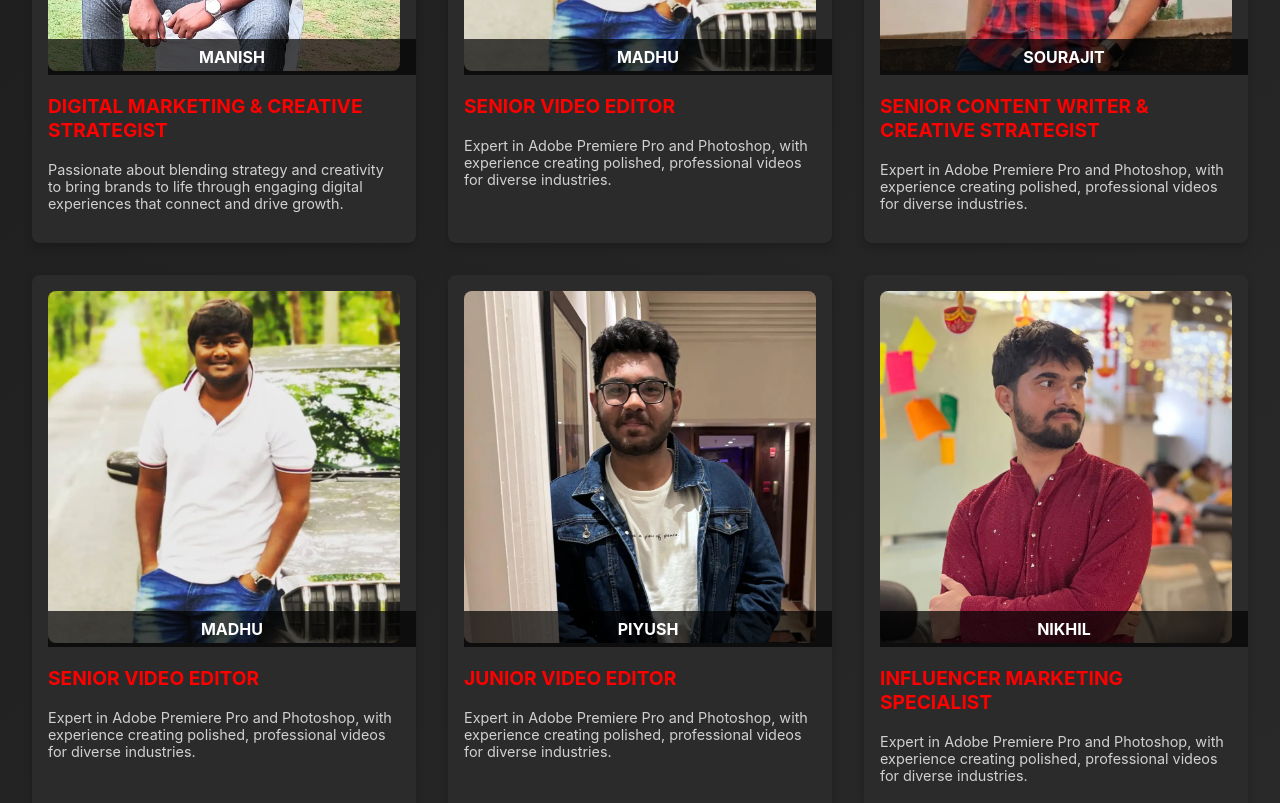
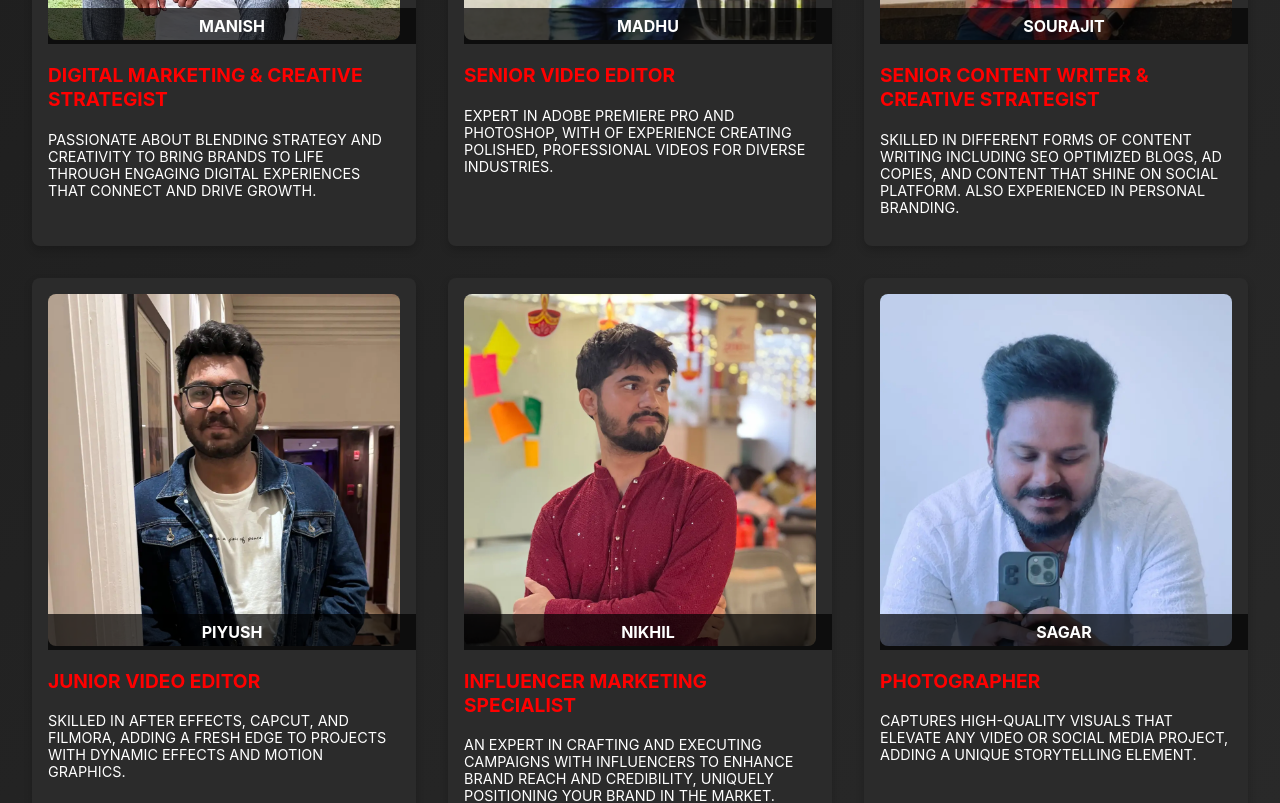
Before and after one commit to PiyushGogo/just-do-it, a React (Create React App) app in the folder just-do-it/: page / in a window 1280 px wide. Shown: the part 2120-2923 px from the top of the page. Built offline with nearby package versions, Linux system fonts and the light colour scheme.

Commit message:
Team section css fix

```diff
--- a/just-do-it/src/pages/TeamSection/TeamSection.css
+++ b/just-do-it/src/pages/TeamSection/TeamSection.css
@@ -1,15 +1,11 @@
 .team-section {
-    padding: 4rem 2rem;
-    /* background-color: #1c1c1c; */
+    padding: 2rem;
     background: linear-gradient(135deg, #1d1d1d, #2c2c2c);
-    color: #ffffff;
-    /* border-radius: 12px; */
   }
 
   .team-heading {
     text-align: center;
     font-size: 2.5rem;
-    margin-bottom: 2rem;
     color: red;
     font-weight: 900;
   }
@@ -68,7 +64,7 @@
 
   .member-info p {
     font-size: 0.9rem;
-    color: #d1d1d1;
+    color: white;
   }
 
   /* Responsive styling */
--- a/just-do-it/src/pages/TeamSection/TeamSection.jsx
+++ b/just-do-it/src/pages/TeamSection/TeamSection.jsx
@@ -7,56 +7,56 @@ const teamMembers = [
     name: "MANISH",
     role: "DIGITAL MARKETING & CREATIVE STRATEGIST",
     description:
-      "Passionate about blending strategy and creativity to bring brands to life through engaging digital experiences that connect and drive growth.",
+      "PASSIONATE ABOUT BLENDING STRATEGY AND CREATIVITY TO BRING BRANDS TO LIFE THROUGH ENGAGING DIGITAL EXPERIENCES THAT CONNECT AND DRIVE GROWTH.",
     image: "/Manish.webp",
   },
   {
     name: "MADHU",
     role: "SENIOR VIDEO EDITOR",
     description:
-      "Expert in Adobe Premiere Pro and Photoshop, with experience creating polished, professional videos for diverse industries.",
+      "EXPERT IN ADOBE PREMIERE PRO AND PHOTOSHOP, WITH OF EXPERIENCE CREATING POLISHED, PROFESSIONAL VIDEOS FOR DIVERSE INDUSTRIES.",
     image: "/Madhu.webp",
   },
   {
     name: "SOURAJIT",
     role: "SENIOR CONTENT WRITER & CREATIVE STRATEGIST",
     description:
-      "Expert in Adobe Premiere Pro and Photoshop, with experience creating polished, professional videos for diverse industries.",
+      "SKILLED IN DIFFERENT FORMS OF CONTENT WRITING INCLUDING SEO OPTIMIZED BLOGS, AD COPIES, AND CONTENT THAT SHINE ON SOCIAL PLATFORM. ALSO EXPERIENCED IN PERSONAL BRANDING.",
     image: "/Sourajit.webp",
   },
-  {
-    name: "MADHU",
-    role: "SENIOR VIDEO EDITOR",
-    description:
-      "Expert in Adobe Premiere Pro and Photoshop, with experience creating polished, professional videos for diverse industries.",
-    image: "/Madhu.webp",
-  },
+  // {
+  //   name: "MADHU",
+  //   role: "SENIOR VIDEO EDITOR",
+  //   description:
+  //     "Expert in Adobe Premiere Pro and Photoshop, with experience creating polished, professional videos for diverse industries.",
+  //   image: "/Madhu.webp",
+  // },
   {
     name: "PIYUSH",
     role: "JUNIOR VIDEO EDITOR",
     description:
-      "Expert in Adobe Premiere Pro and Photoshop, with experience creating polished, professional videos for diverse industries.",
+      "SKILLED IN AFTER EFFECTS, CAPCUT, AND FILMORA, ADDING A FRESH EDGE TO PROJECTS WITH DYNAMIC EFFECTS AND MOTION GRAPHICS.",
     image: "/Piyush.webp",
   },
   {
     name: "NIKHIL",
     role: "INFLUENCER MARKETING SPECIALIST",
     description:
-      "Expert in Adobe Premiere Pro and Photoshop, with experience creating polished, professional videos for diverse industries.",
+      "AN EXPERT IN CRAFTING AND EXECUTING CAMPAIGNS WITH INFLUENCERS TO ENHANCE BRAND REACH AND CREDIBILITY, UNIQUELY POSITIONING YOUR BRAND IN THE MARKET.",
     image: "/Nikhil.webp",
   },
   {
     name: "SAGAR",
     role: "PHOTOGRAPHER",
     description:
-      "Expert in Adobe Premiere Pro and Photoshop, with experience creating polished, professional videos for diverse industries.",
+      "CAPTURES HIGH-QUALITY VISUALS THAT ELEVATE ANY VIDEO OR SOCIAL MEDIA PROJECT, ADDING A UNIQUE STORYTELLING ELEMENT.",
     image: "/Sagar.webp",
   },
   {
     name: "PRAVEEN",
     role: "CONTENT SCRIPT SPECIALIST",
     description:
-      "Expert in Adobe Premiere Pro and Photoshop, with experience creating polished, professional videos for diverse industries.",
+      "DEDICATED TO REFINING AND ENHANCING SCRIPTS TO ENSURE CLARITY AND IMPACT, I CRAFT COMPELLING NARRATIVES THAT RESONATE WITH AUDIENCES AND ELEVATE BRAND MESSAGING.",
     image: "/Praveen.webp",
   },
 ];
--- a/just-do-it/src/pages/WorkFlowPage/WorkFlowPage.css
+++ b/just-do-it/src/pages/WorkFlowPage/WorkFlowPage.css
@@ -24,14 +24,14 @@
     margin-bottom: 30px;
   }
 
-  h2 {
+  /* h2 {
     color: #333;
     margin-bottom: 10px;
   }
 
   p {
     color: #555;
-  }
+  } */
 
   @media (min-width: 768px) {
     .workflow-steps {
```
